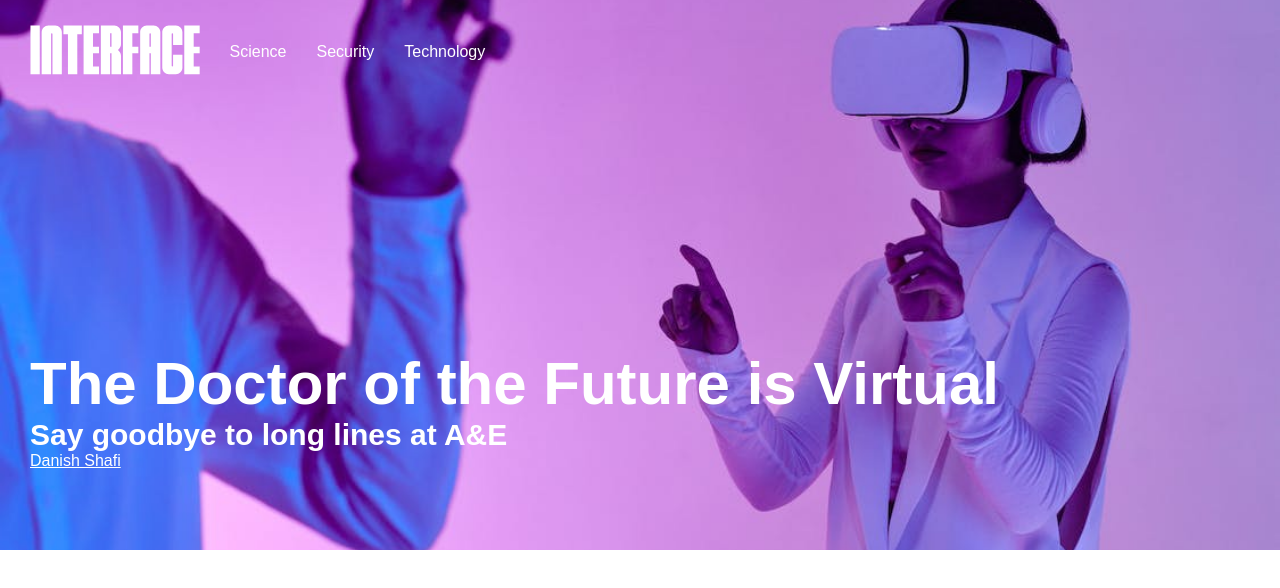
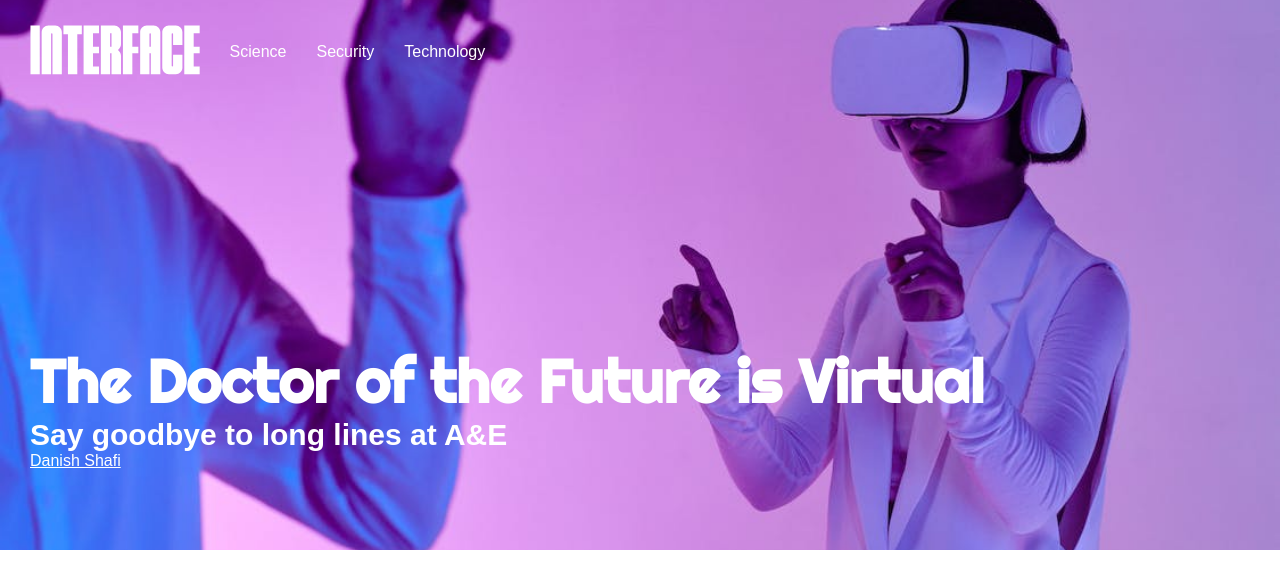
Before and after one commit to builtbydans/Interface, a React (Create React App) app: page / in a window 1280 px wide. Shown: the top 588 px of the page. Built offline with nearby package versions, Linux system fonts and the light colour scheme.

Commit message:
added Google font to App.css

```diff
--- a/src/App.css
+++ b/src/App.css
@@ -1,3 +1,5 @@
+@import url('https://fonts.googleapis.com/css?family=Righteous');
+
 * {
   margin: 0 auto;
   font-family: Arial, Helvetica, sans-serif;
--- a/src/components/MainStory.jsx
+++ b/src/components/MainStory.jsx
@@ -29,6 +29,7 @@ const MainImg = styled.img`
 
 const MainTitle = styled.h1`
   font-size: 60px;
+  font-family: "Righteous", cursive;
 `
 
 const MainCaption = styled.h2`
```
